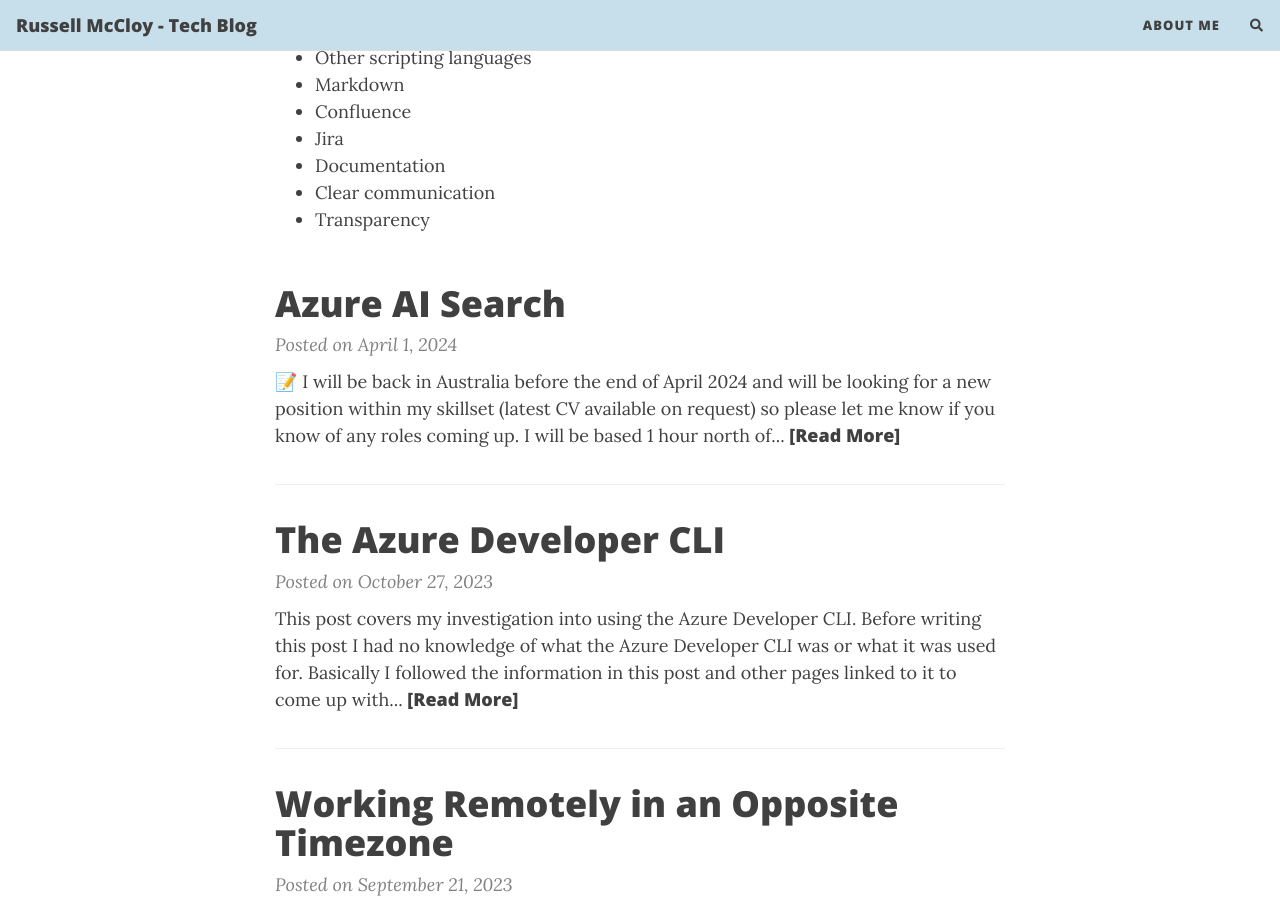
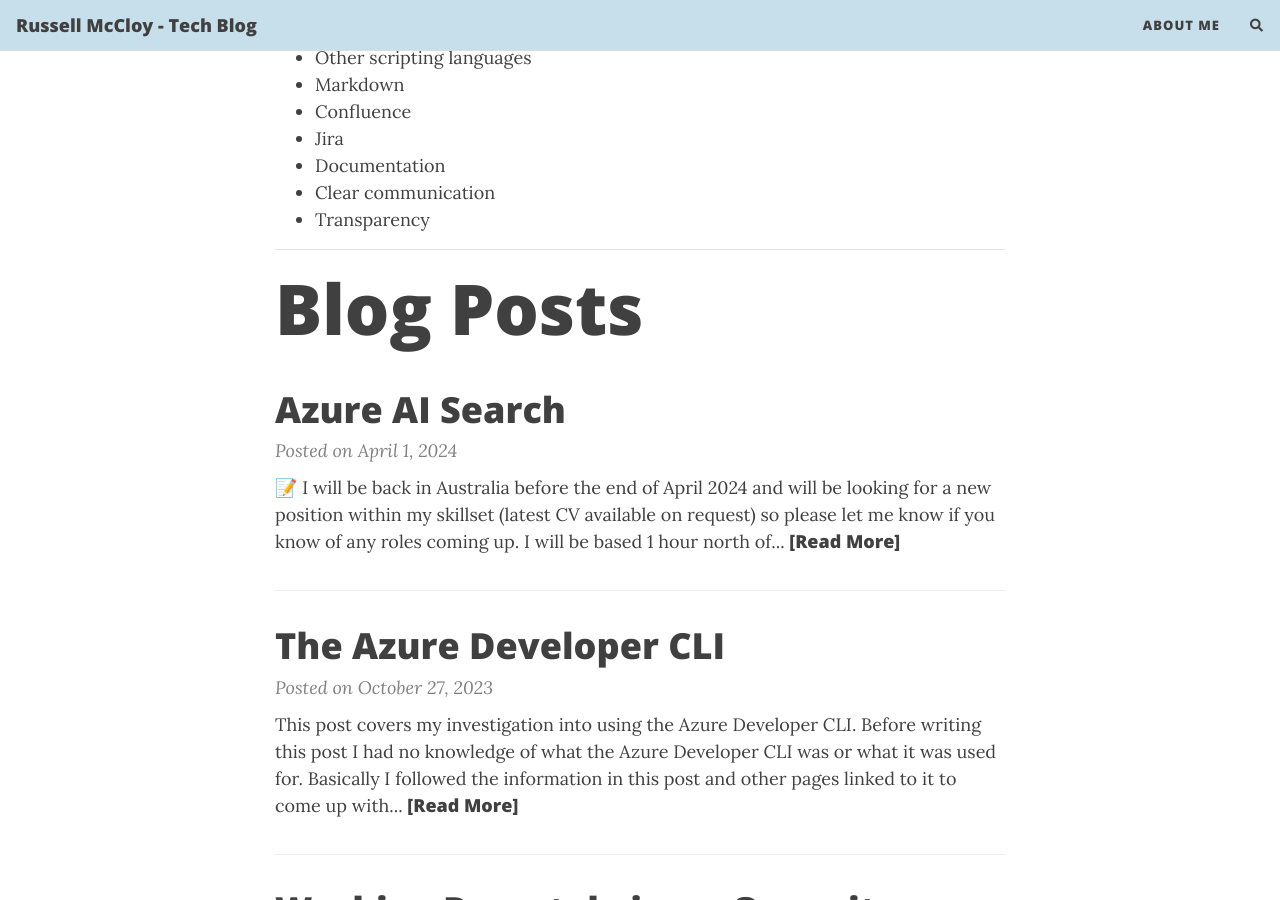
Before and after one commit to russellmccloy/russellmccloy.github.io, a Jekyll site: the page built from index.md, in a window 1280 px wide and 900 px high, scrolled down 1550 px. Built offline with Jekyll 4.4.1, drawn with Linux system fonts in a browser that asks for light colours; nearby versions of some CDN libraries; the list of posts is cut into pages by our own code; comment, search, counter and statistics services are not loaded.

Commit message:
large heading

```diff
--- a/index.md
+++ b/index.md
@@ -53,3 +53,6 @@
 - Documentation
 - Clear communication
 - Transparency
+
+<hr/>
+<h1 style="font-size: 70px;">Blog Posts</h1>
```
